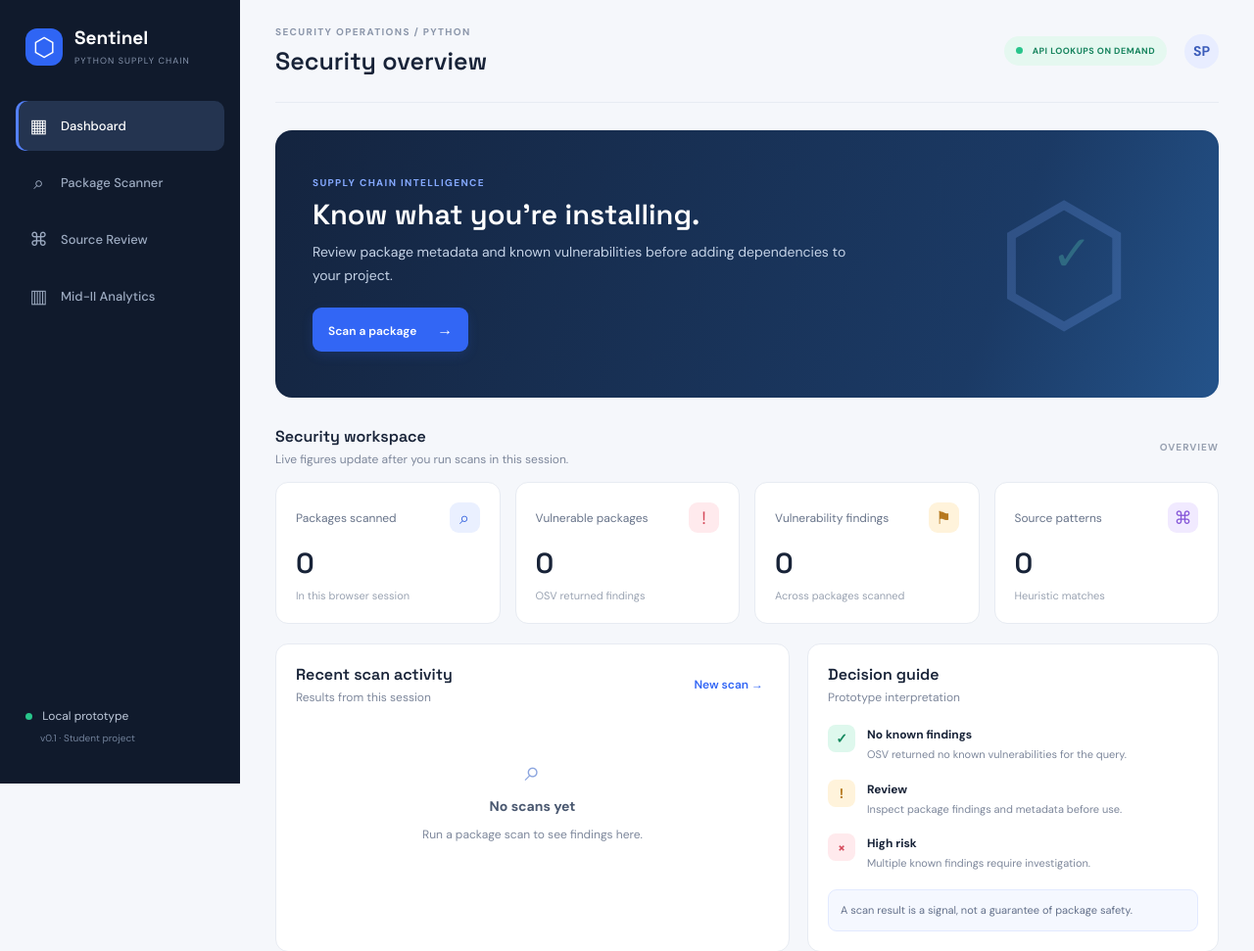
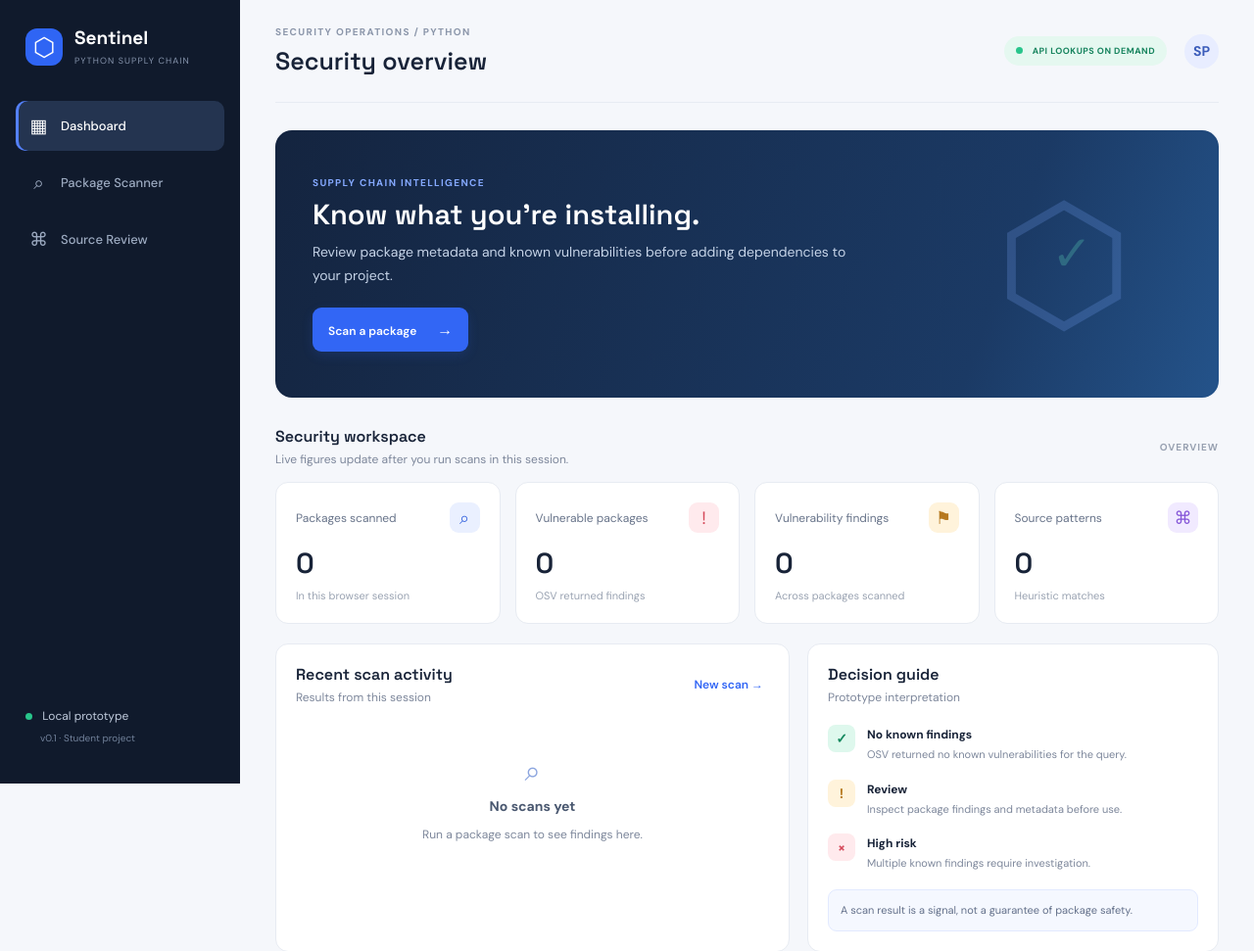
Before and after one commit to arpankumar56/secure-python-supply-chain-platform, a Flask app: page / in a window 1280 px wide. Shown: the top 971 px of the page at 98% size. Run offline with Flask 3, Linux system fonts and the light colour scheme.

Commit message:
Remove Mid-II Analytics button from navigation

```diff
--- a/templates/index.html
+++ b/templates/index.html
@@ -15,7 +15,6 @@
         <button class="nav-link active" data-page="dashboard"><span>▦</span> Dashboard</button>
         <button class="nav-link" data-page="scanner"><span>⌕</span> Package Scanner</button>
         <button class="nav-link" data-page="source"><span>⌘</span> Source Review</button>
-        <button class="nav-link" data-page="analytics"><span>▥</span> Mid-II Analytics</button>
       </nav>
       <div class="sidebar-bottom"><span class="status-dot"></span> Local prototype <small>v0.1 · Student project</small></div>
     </aside>
```
